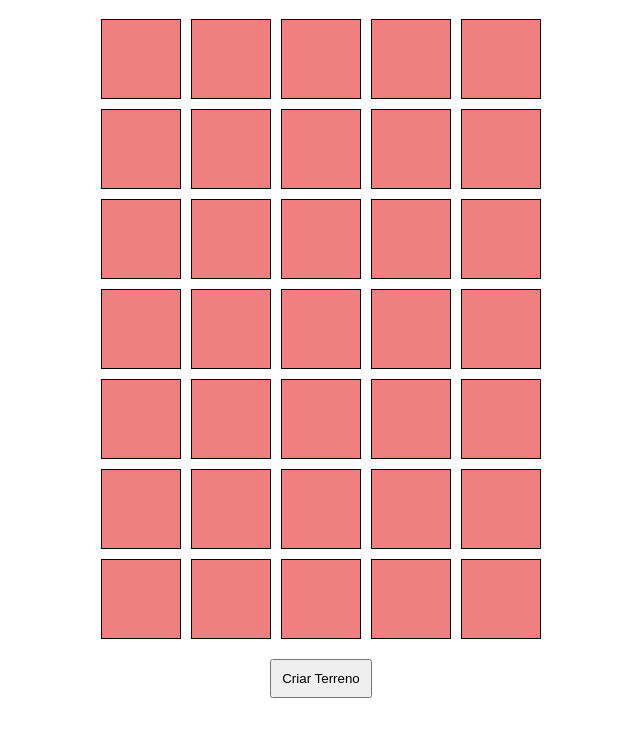
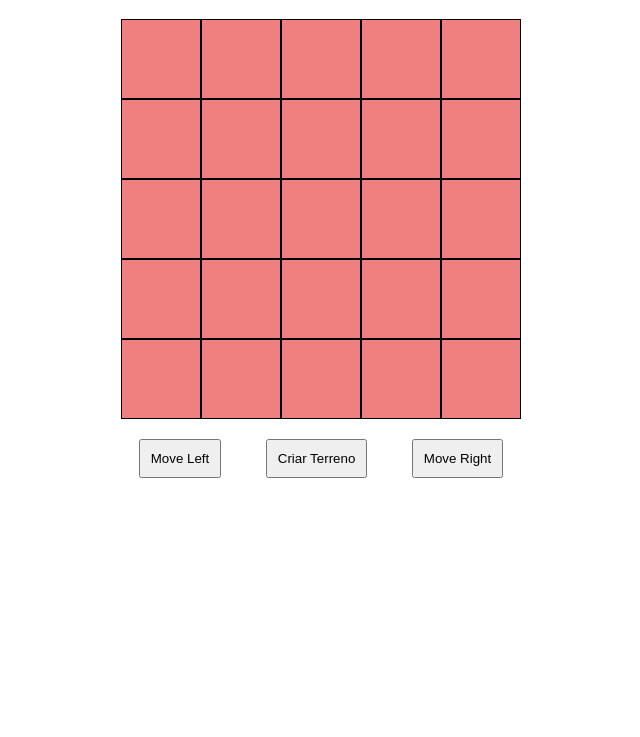
Before and after one commit to ThiagoCastagnazzi/MRSA, a plain HTML site: page index.html in a window 1280 px wide. Both pictures are taken after a click on the button "Criar Terreno". Shown: the part 63-800 px from the top of the page, without its empty margins (319-959 px from the left). Drawn offline with Linux system fonts and the light colour scheme.

Commit message:
fix: makerTable function

```diff
--- a/index.html
+++ b/index.html
@@ -12,10 +12,12 @@
     <header>
       <h1>Explore Marte</h1>
     </header>
-    <main>
-      <div class="game-wrapper">
-        <div class="game-table"></div>
+    <main class="game-container">
+      <table class="game-wrapper"></table>
+      <div class="btn-container">
+        <button class="btn-move-left">Move Left</button>
         <button class="btn-create-table">Criar Terreno</button>
+        <button class="btn-move-left">Move Right</button>
       </div>
     </main>
     <script src="./script.js"></script>
--- a/reset.css
+++ b/reset.css
@@ -15,15 +15,6 @@ a {
   box-sizing: border-box;
 }
 
-.section {
-  padding: 110px 0;
-}
-
 ul {
   list-style: none;
 }
-
-.text-primary,
-.text-subtitle {
-  font-size: 2.2rem;
-}
--- a/script.js
+++ b/script.js
@@ -1,17 +1,24 @@
 var btn_create_table = document.querySelector(".btn-create-table");
-btn_create_table.addEventListener("click", maker);
+btn_create_table.addEventListener("click", makerTable);
 
-function maker() {
-  for (let i = 0; i < MAP_SIZE_Y; i++) {
-    let divElement = document.createElement("div");
-    document
-      .querySelector(".game-table")
-      .appendChild(divElement).className = `col${i}`;
+function makerTable() {
+  let tr = document.createElement("tr");
+  document.querySelector(".game-wrapper").appendChild(tr).className =
+    "game-table";
+  tr.style.setProperty("grid-template-columns", `repeat(${MAP_SIZE_Y}, 1fr)`);
+  for (let i = 0; i < MAP_SIZE_X; i++) {
+    for (let j = 0; j < MAP_SIZE_Y; j++) {
+      let td = document.createElement("td");
+      document.querySelector(".game-table").appendChild(td).className = "box";
+      td.setAttribute("x", `${i}`);
+      td.setAttribute("y", `${j}`);
+    }
   }
 }
 
-var MAP_SIZE_X = 7;
-var MAP_SIZE_Y = 5 * MAP_SIZE_X;
+var MAP_SIZE_Y = 5;
+var MAP_SIZE_X = 5;
+var MAP_SIZE = MAP_SIZE_X * MAP_SIZE_Y;
 
 const coordinates = {
   NORTH: { LEFT: "WEST", RIGHT: "EAST" },
--- a/style.css
+++ b/style.css
@@ -1,5 +1,12 @@
 h1 {
   text-align: center;
+}
+
+.game-container {
+  display: flex;
+  flex-direction: column;
+  align-items: center;
+  justify-content: center;
 }
 
 .game-wrapper {
@@ -9,24 +16,16 @@ h1 {
   justify-content: center;
 }
 
-.game-table {
-  display: grid;
-  gap: 10px;
-  grid-template-columns: repeat(5, 1fr);
-}
-
-[class*="col"] {
+.box {
   width: 80px;
   height: 80px;
   background-color: lightcoral;
   border: 1px solid black;
+  border-collapse: collapse;
 }
 
-[class*="row"] {
-  width: 80px;
-  height: 80px;
-  background-color: lightcoral;
-  border: 1px solid black;
+.game-table {
+  display: grid;
 }
 
 button {
```
